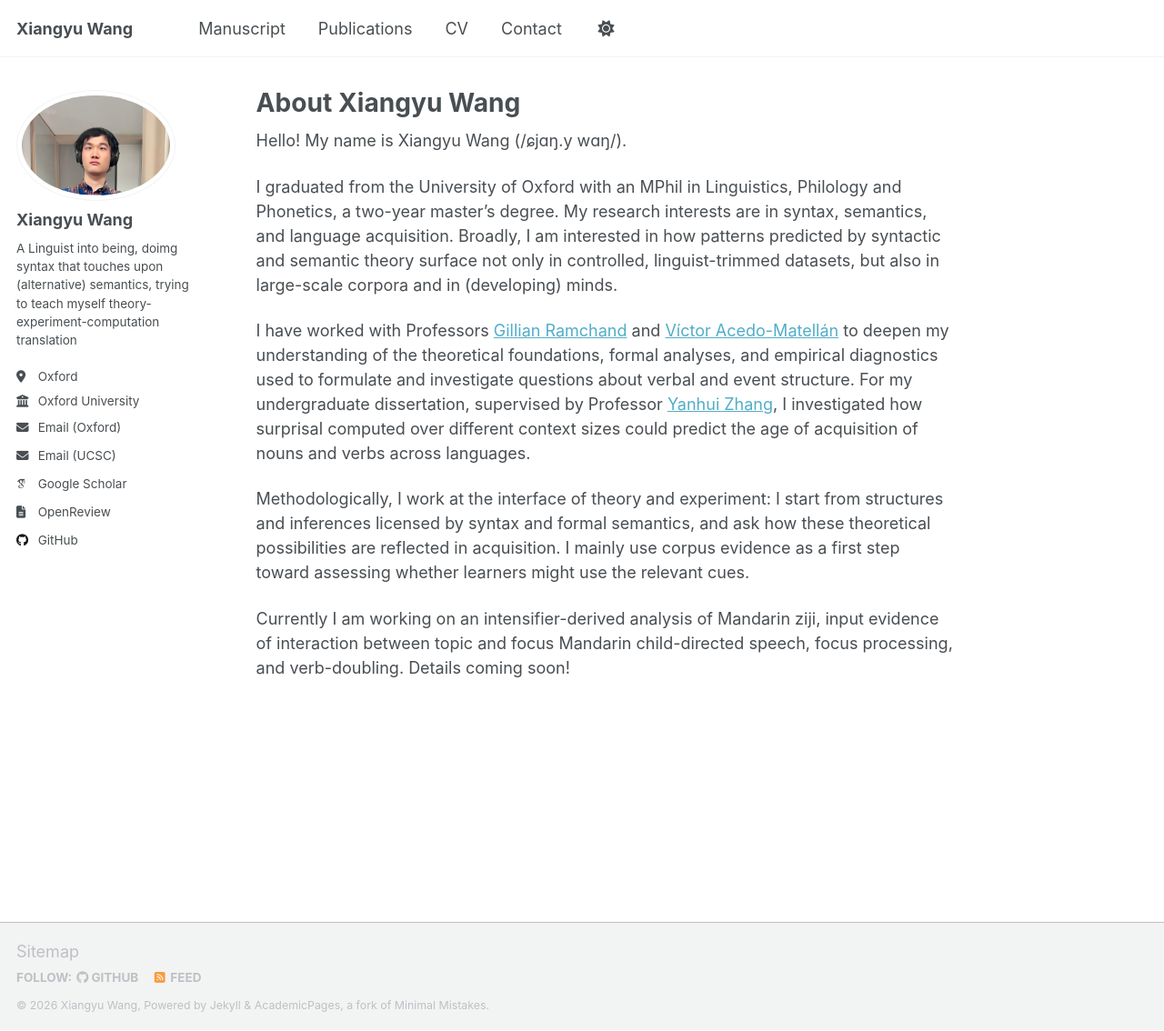
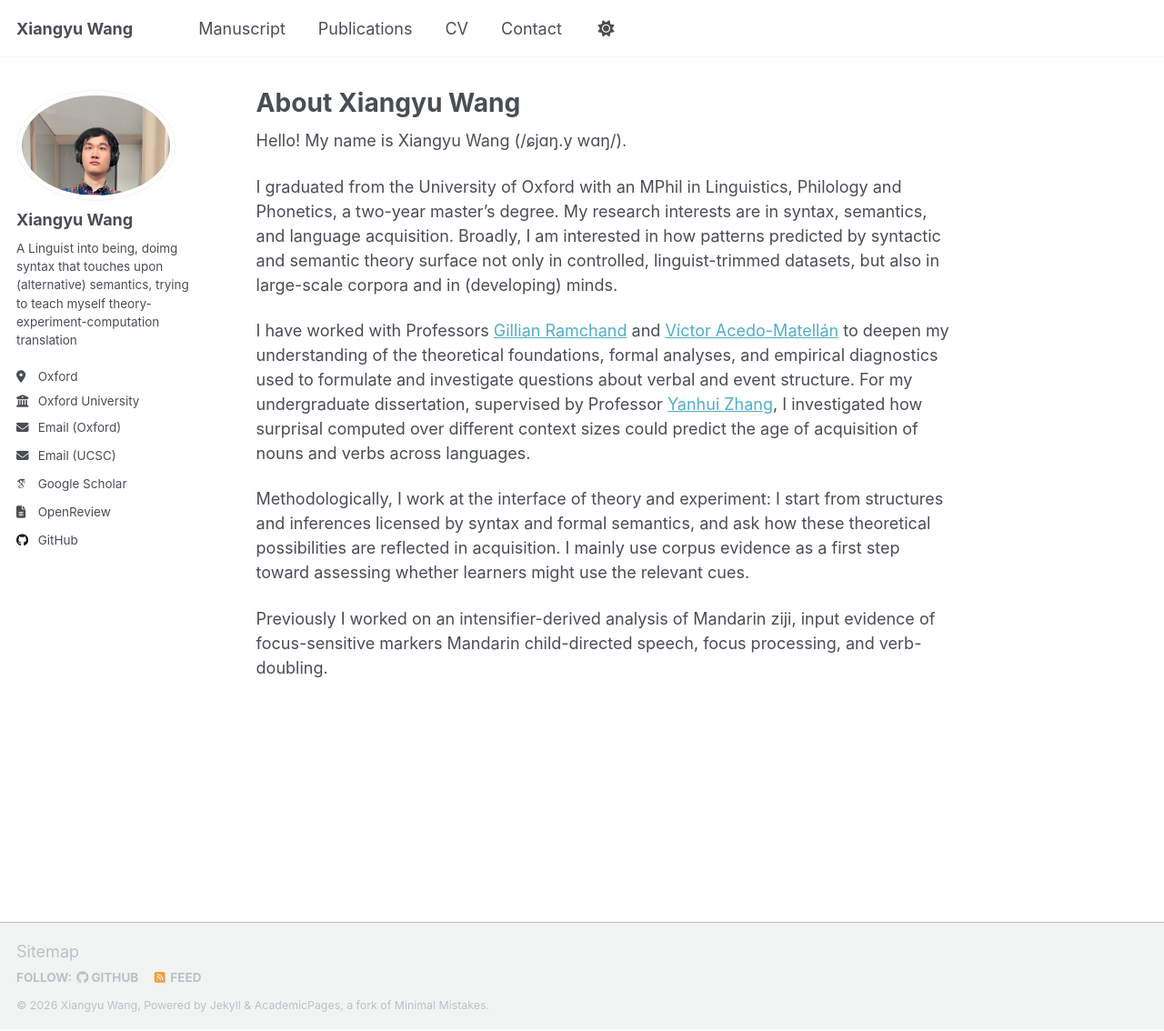
Before and after one commit to xiangyu-wang-linguistics/xiangyu-wang-linguistics.github.io, a Jekyll site: the page built from _pages/about.md, in a window 1280 px wide and 1134 px high. Shown: the whole window at 91% size. Built offline with Jekyll 4.4.1, drawn with Linux system fonts in a browser that asks for light colours; some web fonts are replaced; a script that is not in the unit is left out.

Commit message:
Update about.md
deleted 'currently I am working on... details coming soon'

```diff
--- a/_pages/about.md
+++ b/_pages/about.md
@@ -17,4 +17,4 @@ I have worked with Professors [Gillian Ramchand](https://gillianramchand.blog/ab
 
 Methodologically, I work at the interface of theory and experiment: I start from structures and inferences licensed by syntax and formal semantics, and ask how these theoretical possibilities are reflected in acquisition. I mainly use corpus evidence as a first step toward assessing whether learners might use the relevant cues.
 
-Currently I am working on an intensifier-derived analysis of Mandarin ziji, input evidence of interaction between topic and focus Mandarin child-directed speech, focus processing, and verb-doubling. Details coming soon!
+Previously I worked on an intensifier-derived analysis of Mandarin ziji, input evidence of focus-sensitive markers Mandarin child-directed speech, focus processing, and verb-doubling.
```
